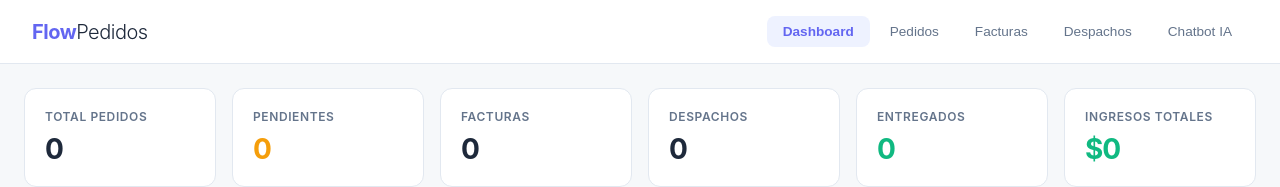
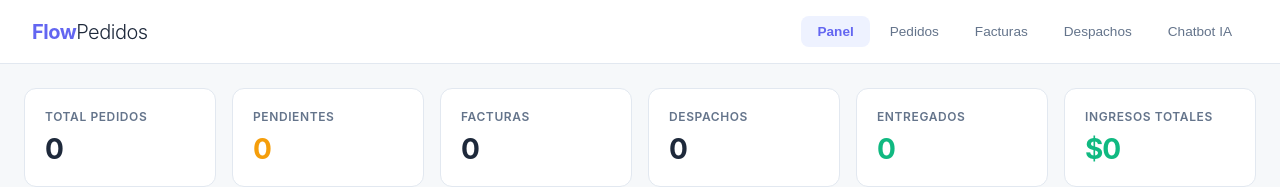
Before and after one commit to Oxynni/flowpedidos, a website: page public/index.html in a window 1280 px wide. Shown: the top 187 px of the page. Drawn offline with Linux system fonts and the light colour scheme; no server answers.

Commit message:
commit 11: cambiar Dashboard a Panel en la navegacion

```diff
--- a/public/index.html
+++ b/public/index.html
@@ -10,7 +10,7 @@
   <header>
     <h1>Flow<span>Pedidos</span></h1>
     <nav>
-      <button data-page="dashboard" class="active" onclick="showPage('dashboard')">Dashboard</button>
+      <button data-page="dashboard" class="active" onclick="showPage('dashboard')">Panel</button>
       <button data-page="orders" onclick="showPage('orders')">Pedidos</button>
       <button data-page="invoices" onclick="showPage('invoices')">Facturas</button>
       <button data-page="dispatches" onclick="showPage('dispatches')">Despachos</button>
```
